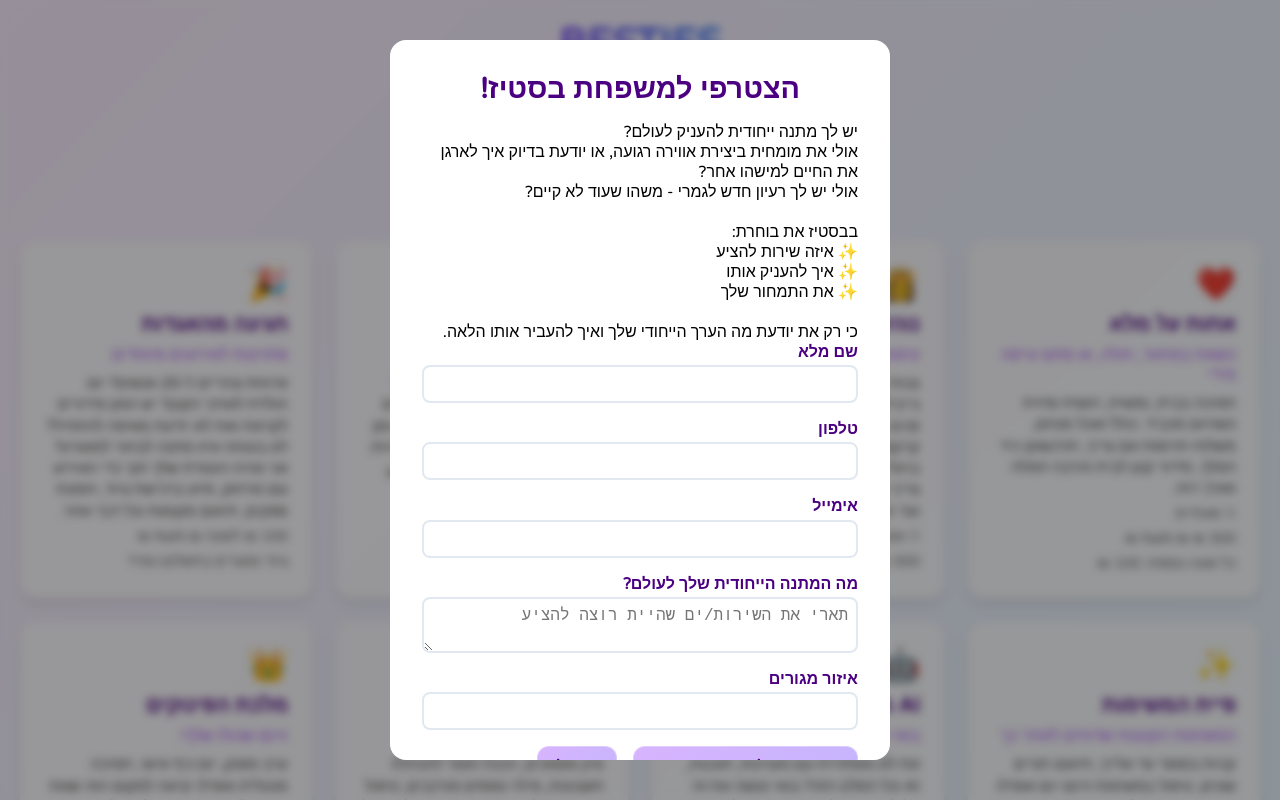
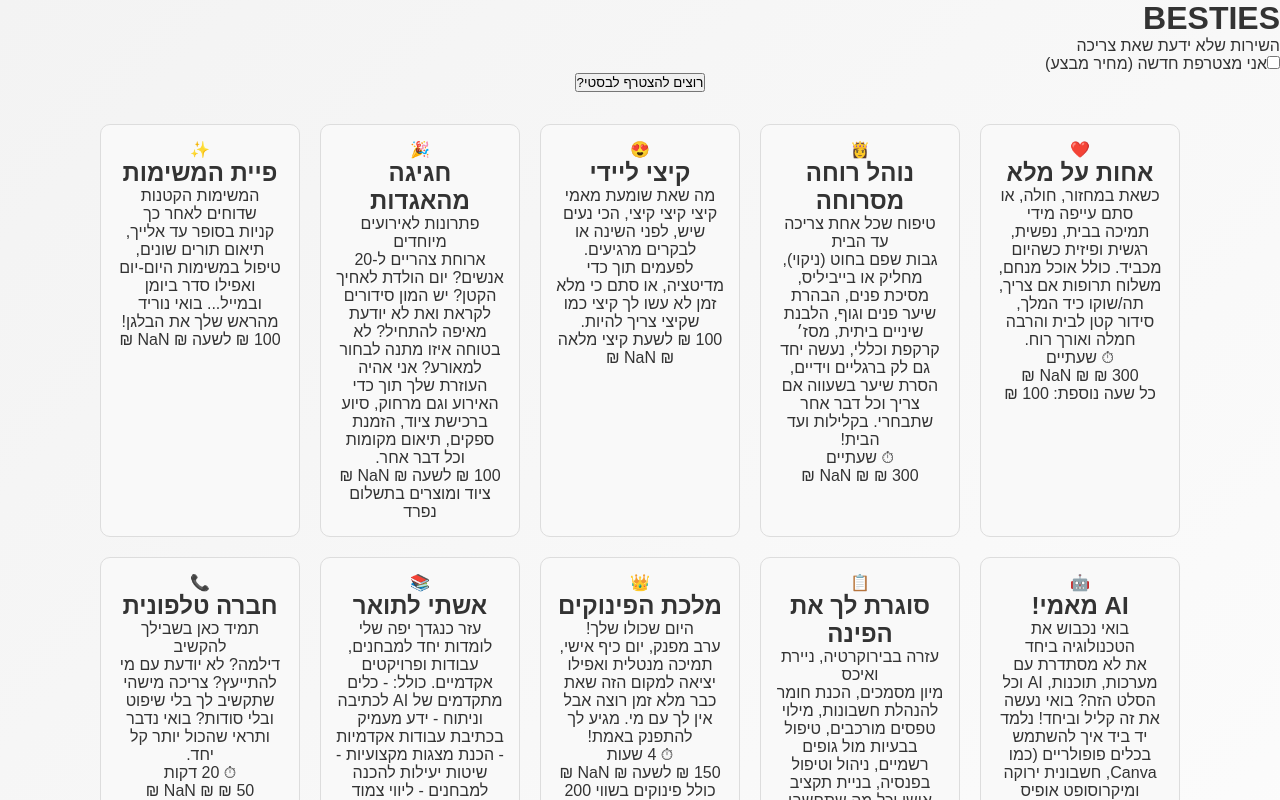
Before and after one commit to Bestie-hagar/bestie-app, a React (Create React App) app: page / in a window 1280 px wide. Both pictures are taken after a click on the button "רוצים להצטרף לבסטי?". Shown: the top 800 px of the page. Built offline with nearby package versions, Linux system fonts and the light colour scheme.

Commit message:
Update styles.css

```diff
--- a/src/styles.css
+++ b/src/styles.css
@@ -1,29 +1,18 @@
-@import url("https://fonts.googleapis.com/css2?family=Varela+Round&display=swap");
-
-/* Reset בסיסי */
+/* Reset */
 * {
   margin: 0;
   padding: 0;
   box-sizing: border-box;
 }
 
-html,
 body {
-  width: 100%;
-  height: 100%;
-  font-family: "Varela Round", sans-serif;
+  font-family: 'Arial', sans-serif;
+  background: linear-gradient(135deg, #f3f3f3, #fff);
   overflow-x: hidden;
+  color: #333;
 }
 
-/* מעטפת האפליקציה */
-.app {
-  position: relative;
-  min-height: 100vh;
-  padding: 20px;
-  background: linear-gradient(135deg, #fcefff, #e0f9ff);
-}
-
-/* ========== Splash Screen ========== */
+/* Splash Screen */
 .splash-screen {
   position: fixed;
   inset: 0;
@@ -33,360 +22,135 @@ body {
   justify-content: center;
   align-items: center;
   transition: opacity 0.6s ease;
-  overflow: hidden;
 }
 
 .fade-out {
   opacity: 0;
 }
 
-/* עננים בספלש */
+/* עננים */
 .splash-cloud {
   position: absolute;
   border-radius: 50%;
   background: rgba(255, 255, 255, 0.35);
-  backdrop-filter: blur(6px);
+  backdrop-filter: blur(10px);
   animation: float 5s ease-in-out infinite;
-  z-index: 1;
 }
 
 .cloud-left {
-  width: 150px;
-  height: 150px;
+  width: 200px;
+  height: 200px;
   top: 20%;
-  left: 15%;
+  left: 10%;
 }
 
 .cloud-right {
-  width: 200px;
-  height: 200px;
-  bottom: 15%;
+  width: 250px;
+  height: 250px;
+  bottom: 20%;
   right: 10%;
 }
 
 .splash-content {
   position: relative;
-  z-index: 2;
   text-align: center;
   color: #4b0082;
+  z-index: 2;
 }
 
 .splash-logo {
-  width: 180px;
+  width: 150px;
   margin-bottom: 1rem;
-  animation: popIn 1s ease;
+  animation: fadeIn 1.2s ease;
 }
 
 .splash-subtitle {
-  margin-top: 8px;
+  margin-top: 0.5rem;
   font-size: 1.2rem;
 }
 
-/* אנימציות */
-@keyframes float {
-  0% { transform: translateY(0); }
-  50% { transform: translateY(-10px); }
-  100% { transform: translateY(0); }
+/* Promo Banner */
+.promo-banner {
+  background: #fff4e5;
+  color: #d65a31;
+  padding: 10px;
+  text-align: center;
+  font-weight: bold;
+  border-radius: 10px;
+  margin: 20px auto;
 }
 
-@keyframes popIn {
-  0% { transform: scale(0.7); opacity: 0; }
-  100% { transform: scale(1); opacity: 1; }
+/* Animation */
+@keyframes float {
+  0% {
+    transform: translateY(0);
+  }
+  50% {
+    transform: translateY(-15px);
+  }
+  100% {
+    transform: translateY(0);
+  }
 }
 
-/* ========= Clouds on main app ========== */
-.floating-cloud {
-  position: absolute;
-  background: rgba(255, 255, 255, 0.6);
-  backdrop-filter: blur(10px);
-  border-radius: 50%;
-  animation: float 6s ease-in-out infinite;
-  z-index: 0;
+@keyframes fadeIn {
+  0% {
+    opacity: 0;
+    transform: scale(0.8);
+  }
+  100% {
+    opacity: 1;
+    transform: scale(1);
+  }
 }
 
-.cloud-1 {
-  top: 10%;
-  right: 5%;
-  width: 120px;
-  height: 120px;
-  animation-delay: 0s;
+/* General */
+.main-page {
+  padding: 20px;
+  text-align: center;
 }
 
-.cloud-2 {
-  top: 30%;
-  left: 10%;
-  width: 100px;
-  height: 100px;
-  animation-delay: 2s;
+.bestie-section {
+  margin: 20px 0;
 }
 
-.cloud-3 {
-  bottom: 20%;
-  right: 15%;
-  width: 150px;
-  height: 150px;
-  animation-delay: 4s;
-}
-
-/* ========= Header ========= */
-header {
-  display: flex;
-  flex-direction: column;
-  align-items: center;
-  gap: 0.5rem;
-  position: relative;
-  z-index: 1;
-  margin-bottom: 1.5rem;
-}
-header h1 {
-  font-size: 2.5rem;
-  background: linear-gradient(45deg, #7c3aed, #3b82f6);
-  -webkit-background-clip: text;
-  -webkit-text-fill-color: transparent;
-}
-header p {
-  font-size: 1.2rem;
-  color: #4b0082;
-}
-
-/* ========= Checkbox למצטרפת חדשה ========= */
-.toggle-new-customer {
-  position: relative;
-  z-index: 1;
-  text-align: center;
-  margin-bottom: 1.5rem;
-}
-.toggle-new-customer label {
-  font-size: 1rem;
-  color: #4b0082;
-  font-weight: 600;
-  cursor: pointer;
-}
-.toggle-new-customer input {
-  margin-right: 8px;
+.bestie-section input[type="checkbox"] {
+  margin-right: 10px;
   transform: scale(1.2);
 }
 
-/* ========= Services ========= */
+.join-button {
+  background-color: #4caf50;
+  color: white;
+  border: none;
+  padding: 10px 20px;
+  border-radius: 5px;
+  cursor: pointer;
+}
+
+.join-button:hover {
+  background-color: #45a049;
+}
+
+/* Services */
 .services {
-  display: grid;
-  grid-template-columns: repeat(auto-fill, minmax(280px, 1fr));
-  gap: 1.5rem;
-  position: relative;
-  z-index: 1;
+  display: flex;
+  flex-wrap: wrap;
+  justify-content: center;
+  gap: 20px;
 }
+
 .service-card {
-  background: rgba(255, 255, 255, 0.8);
-  border-radius: 16px;
-  padding: 1.5rem;
-  box-shadow: 0 6px 12px rgba(0, 0, 0, 0.08);
-  cursor: pointer;
-  transition: transform 0.2s ease, box-shadow 0.2s ease;
-  display: flex;
-  flex-direction: column;
-  gap: 0.5rem;
+  background: #f9f9f9;
+  border: 1px solid #ddd;
+  border-radius: 10px;
+  padding: 15px;
+  text-align: center;
+  width: 200px;
+  transition: transform 0.3s ease, box-shadow 0.3s ease;
 }
+
 .service-card:hover {
   transform: translateY(-5px);
-  box-shadow: 0 12px 22px rgba(0, 0, 0, 0.1);
+  box-shadow: 0 10px 15px rgba(0, 0, 0, 0.1);
 }
-.service-icon {
-  font-size: 2rem;
-}
-.service-header h2 {
-  font-size: 1.3rem;
-  color: #4b0082;
-  margin: 0;
-}
-.service-subtitle {
-  font-size: 1rem;
-  font-weight: 500;
-  color: #a855f7;
-}
-.service-details {
-  color: #444;
-  line-height: 1.4;
-  font-size: 0.95rem;
-}
-.service-duration,
-.service-investment,
-.service-extra {
-  margin-top: 0.3rem;
-  color: #666;
-  font-size: 0.9rem;
-}
-
-.service-investment .original {
-  text-decoration: line-through;
-  color: #777;
-  margin-right: 0.5rem;
-}
-
-.service-investment .sale {
-  color: #007aff;
-  font-weight: bold;
-}
-
-/* ========= Packages ========= */
-.packages {
-  margin-top: 3rem;
-  position: relative;
-  z-index: 1;
-}
-.packages h2 {
-  text-align: center;
-  font-size: 2rem;
-  margin-bottom: 1rem;
-  color: #4b0082;
-}
-.packages-grid {
-  display: grid;
-  grid-template-columns: repeat(auto-fill, minmax(280px, 1fr));
-  gap: 1.5rem;
-}
-.package-card {
-  background: rgba(255, 255, 255, 0.8);
-  border-radius: 16px;
-  padding: 1.5rem;
-  text-align: center;
-  transition: transform 0.2s ease;
-  box-shadow: 0 6px 12px rgba(0, 0, 0, 0.08);
-}
-.package-card:hover {
-  transform: translateY(-5px);
-  box-shadow: 0 12px 22px rgba(0, 0, 0, 0.1);
-}
-.package-card h3 {
-  font-size: 1.4rem;
-  margin-bottom: 0.5rem;
-  color: #7c3aed;
-}
-.price {
-  margin-top: 1rem;
-}
-.original {
-  text-decoration: line-through;
-  color: #777;
-  margin-right: 0.5rem;
-}
-.sale {
-  color: #ff3a7b;
-  font-size: 1.2rem;
-  margin-right: 0.5rem;
-}
-.savings {
-  color: #f59e0b;
-  font-size: 0.95rem;
-}
-
-/* ========= Modal כללי ========= */
-.modal-overlay {
-  position: fixed;
-  inset: 0;
-  background: rgba(0, 0, 0, 0.4);
-  backdrop-filter: blur(4px);
-  display: flex;
-  justify-content: center;
-  align-items: center;
-  z-index: 9999;
-}
-.modal-content {
-  background: #fff;
-  border-radius: 16px;
-  padding: 2rem;
-  width: 90%;
-  max-width: 500px;
-  max-height: 90%;
-  overflow-y: auto;
-}
-.modal-title {
-  font-size: 1.8rem;
-  margin-bottom: 1rem;
-  color: #4b0082;
-  text-align: center;
-}
-
-/* טפסים */
-.booking-form,
-.consultation-form,
-.bestie-form {
-  display: flex;
-  flex-direction: column;
-  gap: 1rem;
-}
-.form-group {
-  display: flex;
-  flex-direction: column;
-  gap: 0.2rem;
-}
-.form-group label {
-  color: #4b0082;
-  font-weight: 600;
-}
-.form-group input,
-.form-group select,
-.form-group textarea {
-  border: 2px solid #e2e8f0;
-  border-radius: 8px;
-  padding: 0.5rem;
-  font-size: 1rem;
-}
-.form-group input:focus,
-.form-group select:focus,
-.form-group textarea:focus {
-  border-color: #7c3aed;
-  outline: none;
-  box-shadow: 0 0 0 3px rgba(124, 58, 237, 0.1);
-}
-
-/* כפתורים כלליים */
-.form-buttons {
-  display: flex;
-  gap: 1rem;
-}
-
-/* כפתור גלוסי */
-.glossy-button {
-  background: linear-gradient(135deg, #d8b4fe, #c4b5fd);
-  color: #4b0082;
-  border: none;
-  padding: 12px 20px;
-  border-radius: 12px;
-  font-size: 1rem;
-  font-weight: 600;
-  cursor: pointer;
-  box-shadow: inset 0 0 0 1px rgba(255, 255, 255, 0.3);
-  transition: transform 0.2s ease, box-shadow 0.2s ease;
-}
-.glossy-button:hover {
-  transform: translateY(-2px);
-  box-shadow: 0 4px 10px rgba(135, 68, 233, 0.2);
-}
-
-/* באנר מבצע */
-.promo-banner {
-  background: #fff5f5;
-  color: #e53e3e;
-  border-radius: 8px;
-  padding: 0.5rem;
-  margin-bottom: 1rem;
-  font-size: 1rem;
-  font-weight: 600;
-  text-align: center;
-}
-
-/* טקסט במודל אישור */
-.modal-body p {
-  margin-bottom: 0.5rem;
-  color: #555;
-}
-
-/* התאמות מובייל */
-@media (max-width: 768px) {
-  header h1 {
-    font-size: 2rem;
-  }
-  .service-card {
-    padding: 1rem;
-  }
-}
```
